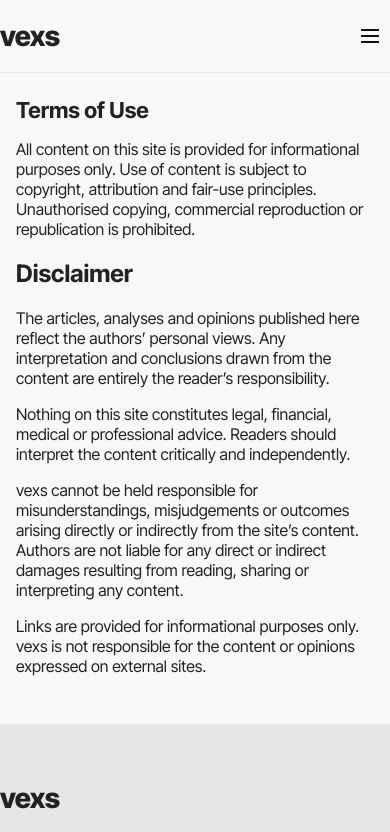
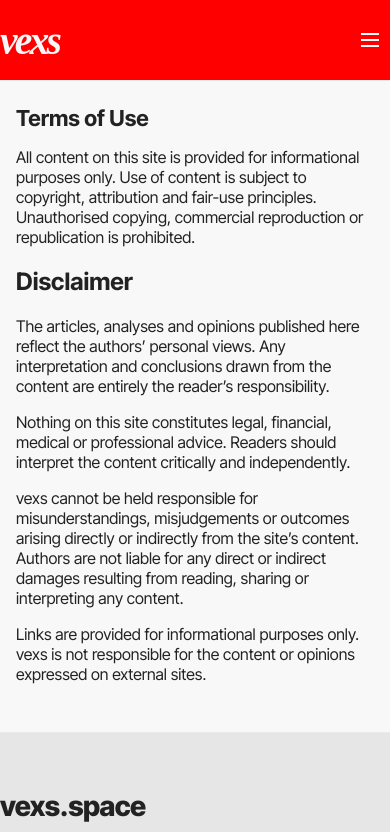
Before and after one commit to monalper/vexs, a Next.js app: page /terms in a window 390 px wide. Shown: the top 832 px of the page. Built offline with nearby package versions, Linux system fonts and the light colour scheme.

Commit message:
Add files via upload

```diff
--- a/app/layout.jsx
+++ b/app/layout.jsx
@@ -37,6 +37,7 @@ export const metadata = {
   },
   robots: { index: true, follow: true },
   themeColor: "#F8F8F8",
+  icons: { icon: "/favicon.svg" },
   colorScheme: "light",
   category: "news",
   other: { "news_keywords": "news, current affairs, science, technology" }
--- a/components/Footer.jsx
+++ b/components/Footer.jsx
@@ -5,7 +5,7 @@ export default function Footer() {
       <div className="container">
         <div className="footer-grid">
           <div className="footer-brand">
-            <div className="site-title" aria-label="vexs">vexs</div>
+            <div className="site-title" aria-label="vexs">vexs.space</div>
             <p className="muted footer-desc">
               Trusted, fast and independent news. Stay up to date with curated coverage of technology, science and current affairs.
             </p>
--- a/components/Header.jsx
+++ b/components/Header.jsx
@@ -22,7 +22,7 @@ export default function Header() {
     <header className="site-header">
       <div className="container header-bar">
         <Link href="/" className="site-title" aria-label="vexs homepage">
-          vexs
+          <img src="/logo.svg" alt="vexs logo" className="site-logo" />
         </Link>
         <button
           className="mobile-nav-toggle"
--- a/styles/globals.css
+++ b/styles/globals.css
@@ -70,6 +70,8 @@ header {
   letter-spacing: -0.02em;
 }
 
+.site-logo { height: 48px; width: auto; display: block; }
+
 .nav {
   display: flex;
   align-items: center;
@@ -77,11 +79,11 @@ header {
 }
 
 /* Header layout + mobile nav */
-.site-header {}
+.site-header { background: #ff0000; color: #fff; }
 .header-bar { display: flex; align-items: center; justify-content: space-between; padding: 14px 0; position: relative; }
 .mobile-nav-toggle { display: none; align-items: center; justify-content: center; width: 40px; height: 40px; border: none; border-radius: 8px; background: transparent; color: inherit; appearance: none; -webkit-appearance: none; }
-.mobile-nav-toggle .hamburger { position: relative; width: 18px; height: 2px; background: #111; display: block; }
-.mobile-nav-toggle .hamburger::before, .mobile-nav-toggle .hamburger::after { content: ""; position: absolute; left: 0; width: 18px; height: 2px; background: #111; }
+.mobile-nav-toggle .hamburger { position: relative; width: 18px; height: 2px; background: currentColor; display: block; }
+.mobile-nav-toggle .hamburger::before, .mobile-nav-toggle .hamburger::after { content: ""; position: absolute; left: 0; width: 18px; height: 2px; background: currentColor; }
 .mobile-nav-toggle .hamburger::before { top: -6px; }
 .mobile-nav-toggle .hamburger::after { top: 6px; }
 
@@ -89,7 +91,7 @@ header {
   .header-bar { padding: 16px 0; }
   .mobile-nav-toggle { display: inline-flex; }
   .nav { display: none; }
-  .nav.is-open { display: flex; flex-direction: column; gap: 6px; position: absolute; left: 16px; right: 16px; top: 100%; margin-top: 8px; background: #fff; border: 1px solid #eee; border-radius: 12px; padding: 8px; box-shadow: 0 12px 28px rgba(0,0,0,0.08); z-index: 1000; }
+  .nav.is-open { display: flex; flex-direction: column; gap: 6px; position: absolute; left: 16px; right: 16px; top: 100%; margin-top: 8px; background: #fff; border: 1px solid #eee; border-radius: 12px; padding: 8px; box-shadow: 0 12px 28px rgba(0,0,0,0.08); z-index: 1000; color: #111; }
   .nav.is-open a { display: block; padding: 10px 12px; border-radius: 8px; }
   .nav.is-open a:hover { background: #f7f7f7; }
 }
@@ -162,6 +164,13 @@ header {
 .home-secondary-item { display: grid; grid-template-columns: 120px 1fr; gap: 10px; align-items: center; }
 .home-secondary-item .thumb-inner { position: relative; width: 120px; height: 80px; background: #eee; border-radius: 8px; overflow: hidden; }
 .home-secondary-item h3 { font-size: 18px; margin: 0 0 4px; }
+.home-secondary-item h3,
+.home-secondary-item h3 a {
+  display: -webkit-box;
+  -webkit-line-clamp: 3;
+  -webkit-box-orient: vertical;
+  overflow: hidden;
+}
 
 .home-grid-wrap { display: grid; grid-template-columns: repeat(3, 1fr); gap: 20px; }
 .home-grid-card .media-inner { position: relative; width: 100%; aspect-ratio: 16/9; background: #eee; border-radius: 10px; overflow: hidden; }
@@ -239,3 +248,26 @@ header {
 .search-submit { position: absolute; right: 8px; top: 50%; transform: translateY(-50%); width: 34px; height: 34px; border-radius: 8px; border: 1px solid #eee; background: #fff; color: #111; display: inline-flex; align-items: center; justify-content: center; }
 .search-submit:hover { background: #f7f7f7; }
 .search-submit:active { transform: translateY(-50%) scale(0.98); }
+
+.home-secondary {
+  display: flex;
+  flex-direction: column;
+  gap: 30px;
+}
+
+.home-secondary-item {
+  display: flex;
+  align-items: center;
+  gap: 10px;
+}
+
+.home-secondary-item .thumb-inner {
+  width: 120px;
+  height: 80px;
+  flex-shrink: 0;
+}
+
+.home-secondary-item h3,
+.home-secondary-item p {
+  margin: 0;
+}
```
Also changed, not shown: public/footerlogo.svg (added).
